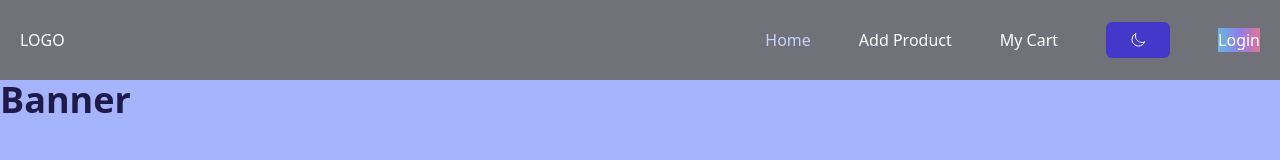
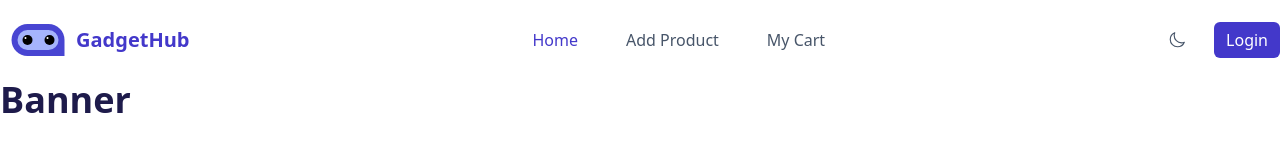
Before and after one commit to masud-rana44/gadget-hub-client, a React (Vite) app: page / in a window 1280 px wide. Shown: the top 160 px of the page. Built offline with nearby package versions, Linux system fonts and the light colour scheme; no server answers.

Commit message:
Added styles to the navbar

```diff
--- a/src/components/Banner.jsx
+++ b/src/components/Banner.jsx
@@ -1,3 +1,3 @@
 export const Banner = () => {
-  return <div className="min-h-screen bg-indigo-300 dark:bg-black">Banner</div>;
+  return <div className="min-h-screen bg-white dark:bg-black">Banner</div>;
 };
--- a/src/components/DarkModeToggle.jsx
+++ b/src/components/DarkModeToggle.jsx
@@ -1,13 +1,12 @@
 import { HiOutlineMoon, HiOutlineSun } from "react-icons/hi2";
 import { useDarkMode } from "../contexts/DarkModeContext";
-import { Button } from "./ui/Button";
 
 export const DarkModeToggle = () => {
   const { isDarkMode, toggleDarkMode } = useDarkMode();
 
   return (
-    <Button onClick={toggleDarkMode}>
+    <button onClick={toggleDarkMode} className="font-bold text-lg">
       {isDarkMode ? <HiOutlineSun /> : <HiOutlineMoon />}
-    </Button>
+    </button>
   );
 };
--- /dev/null
+++ b/src/components/Logo.jsx
@@ -0,0 +1,10 @@
+export const Logo = () => {
+  return (
+    <div className="flex items-center space-x-2">
+      <img src="../logo.svg" alt="Logo of GadgetHub" />
+      <h3 className="hidden md:block font-bold text-[#4338ca]  dark:text-[#6366f1] text-xl">
+        GadgetHub
+      </h3>
+    </div>
+  );
+};
--- a/src/components/Navbar.jsx
+++ b/src/components/Navbar.jsx
@@ -1,9 +1,14 @@
+import { useState } from "react";
+import { BiMenu } from "react-icons/bi";
+import { FiLogOut } from "react-icons/fi";
 import { Link, useLocation } from "react-router-dom";
-import { useAuth } from "../contexts/AuthContext";
-import { FiLogOut } from "react-icons/fi";
+import { AiOutlineClose } from "react-icons/ai";
+
 import { User } from "./User";
 import { Button } from "./ui/Button";
 import { DarkModeToggle } from "./DarkModeToggle";
+import { Logo } from "./Logo";
+import { useAuth } from "../contexts/AuthContext";
 
 const links = [
   {
@@ -23,31 +28,57 @@ const links = [
 export const Navbar = () => {
   const location = useLocation();
   const { user, logOut } = useAuth();
+  const [isOpen, setIsOpen] = useState(false);
 
   const { pathname } = location;
 
-  return (
-    <nav className="fixed w-full h-[80px] bg-zinc-500 dark:bg-black text-white px-5 flex items-center z-50">
-      <div className="container mx-auto flex items-center justify-between ">
-        <Link to="/">LOGO</Link>
-        <ul className="flex items-center justify-between space-x-12">
+  const handleToggle = () => setIsOpen((open) => !open);
+
+  const allLinks = (
+    <>
       {links.map((link) => (
         <li key={link.href}>
           <Link
             to={link.href}
-                className={`${
-                  pathname === link.href ? "text-indigo-200 font-medium" : ""
-                }`}
+            className={`${pathname === link.href ? "text-[#4338ca]" : ""}`}
           >
             {link.label}
           </Link>
         </li>
       ))}
-          <li>
+    </>
+  );
+
+  return (
+    <nav className="fixed w-full h-[80px] bg-white text-slate-600 dark:bg-slate-800 dark:text-white px-4 md:px-0 flex items-center z-50">
+      {/* left side */}
+      <div className="container mx-auto flex items-center justify-between ">
+        <div className="flex space-x-2 items-center">
+          <div onClick={handleToggle} className=" cursor-pointer md:hidden">
+            {!isOpen ? <BiMenu size={28} /> : <AiOutlineClose size={28} />}
+          </div>
+          <Link to="/">
+            <Logo />
+          </Link>
+        </div>
+
+        {/* middle --- MOBILE */}
+        <ul
+          className={`md:hidden flex flex-col absolute  left-0 items-center  space-y-5 pt-8 pb-14 w-full font-medium  z-10 transition duration-400 transform translate-y-32 bg-white text-slate-600 dark:bg-slate-800 dark:text-white  ${
+            isOpen ? " opacity-100" : "opacity-0"
+          }`}
+        >
+          {allLinks}
+        </ul>
+
+        {/* middle --- DESKTOP */}
+        <ul className="hidden md:flex items-center justify-between space-x-12 font-medium">
+          {allLinks}
+        </ul>
+
+        {/* right side */}
+        <div className="flex items-center space-x-7">
           <DarkModeToggle />
-          </li>
-          <li>
-            {" "}
           {user ? (
             <div className="flex items-center gap-x-2">
               <User />
@@ -59,13 +90,12 @@ export const Navbar = () => {
             </div>
           ) : (
             <div>
-                <Button className="bg-gradient-to-r from-[#66b8dd] via-[#8e7fe9] to-[#e17497]">
+              <Button size="sm">
                 <Link to="/login">Login</Link>
               </Button>
             </div>
           )}
-          </li>
-        </ul>
+        </div>
       </div>
     </nav>
   );
--- a/src/components/ui/Button.jsx
+++ b/src/components/ui/Button.jsx
@@ -4,7 +4,7 @@ export const Button = ({ children, size, ...rest }) => {
   return (
     <button
       className={`${
-        size === "sm" ? "py-2 px-3" : "px-6 py-[10px]"
+        size === "sm" ? "py-[6px] px-3" : "px-6 py-[10px]"
       } bg-indigo-700 hover:bg-indigo-800 transition text-white w-full font-medium rounded-md`}
       {...rest}
     >
```
Also changed, not shown: public/logo.svg. Lines whose indentation alone changed are shown as unchanged.
